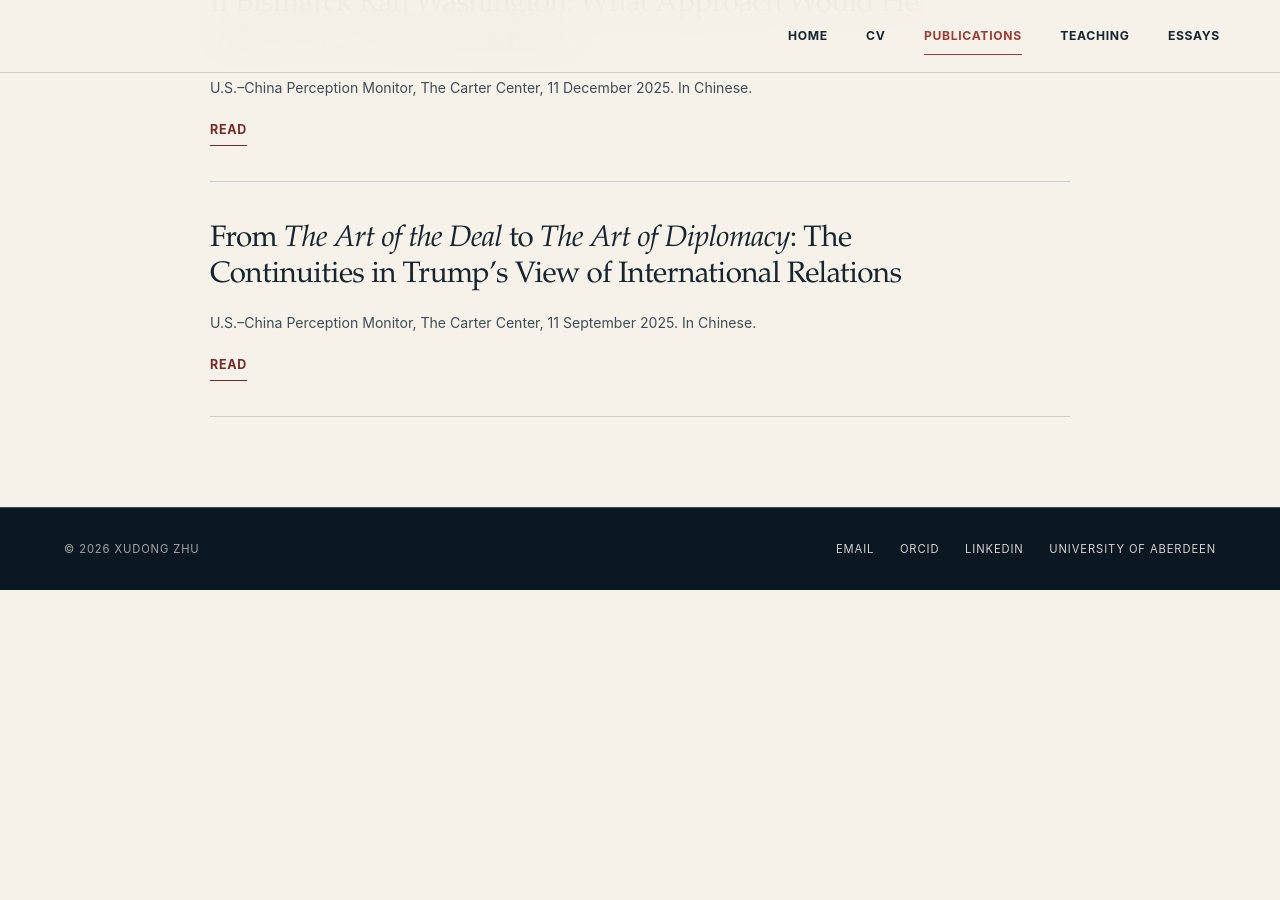
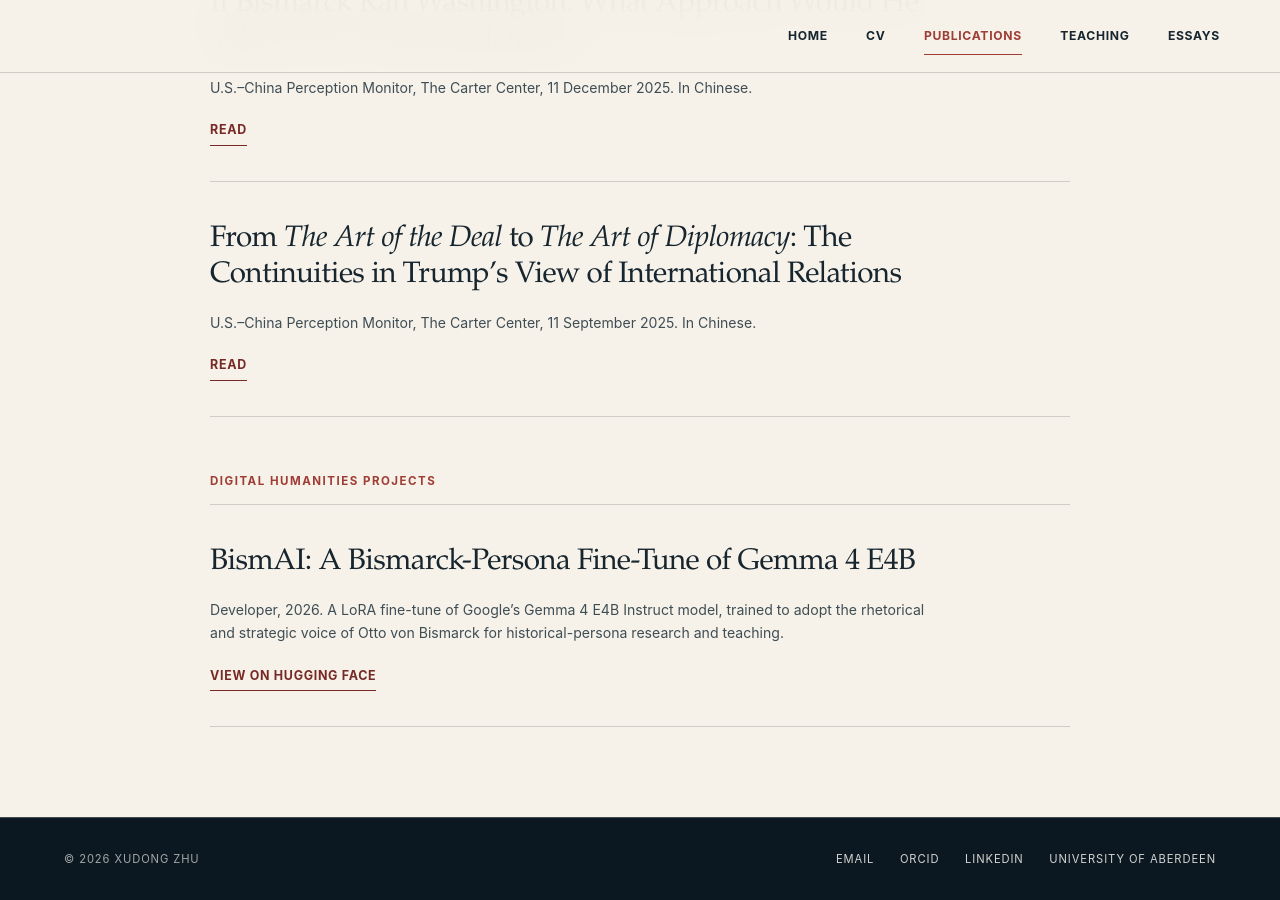
Before and after one commit to xudong-zhu01/xudong-zhu01.github.io, a Jekyll site: the page built from publications.html, in a window 1280 px wide and 900 px high, scrolled down 2433 px. Built offline with Jekyll 4.4.1, drawn with Linux system fonts in a browser that asks for light colours; before the commit the page ends 3023 px from its top, so only the background shows below that.

Commit message:
Add BismAI to a new Digital Humanities Projects section
Co-Authored-By: Claude Opus 5.5 <noreply@anthropic.com>
Claude-Session: https://claude.ai/code/session_01JiahZcHeojewrRAYaiXHaj

```diff
--- a/publications.html
+++ b/publications.html
@@ -93,6 +93,18 @@ active_nav: publications
             <a href="https://zmyx.info/on-trump-interview-with-playboy-in-1990/" target="_blank" rel="noopener noreferrer" class="link-inline">Read</a>
           </article>
         </div>
+
+        <h2 class="caption pub-group" id="digital-humanities">Digital Humanities Projects</h2>
+        <div class="pub-list">
+          <article class="pub-item">
+            <h3 class="sf-display pub-title">BismAI: A Bismarck-Persona Fine-Tune of Gemma 4 E4B</h3>
+            <div class="sf-text pub-meta">
+              Developer, 2026. A LoRA fine-tune of Google’s Gemma 4 E4B Instruct model, trained to adopt the rhetorical
+              and strategic voice of Otto von Bismarck for historical-persona research and teaching.
+            </div>
+            <a href="https://huggingface.co/Ottomin/BismAI-V2" target="_blank" rel="noopener noreferrer" class="link-inline">View on Hugging Face</a>
+          </article>
+        </div>
       </div>
     </section>
   </main>
```
